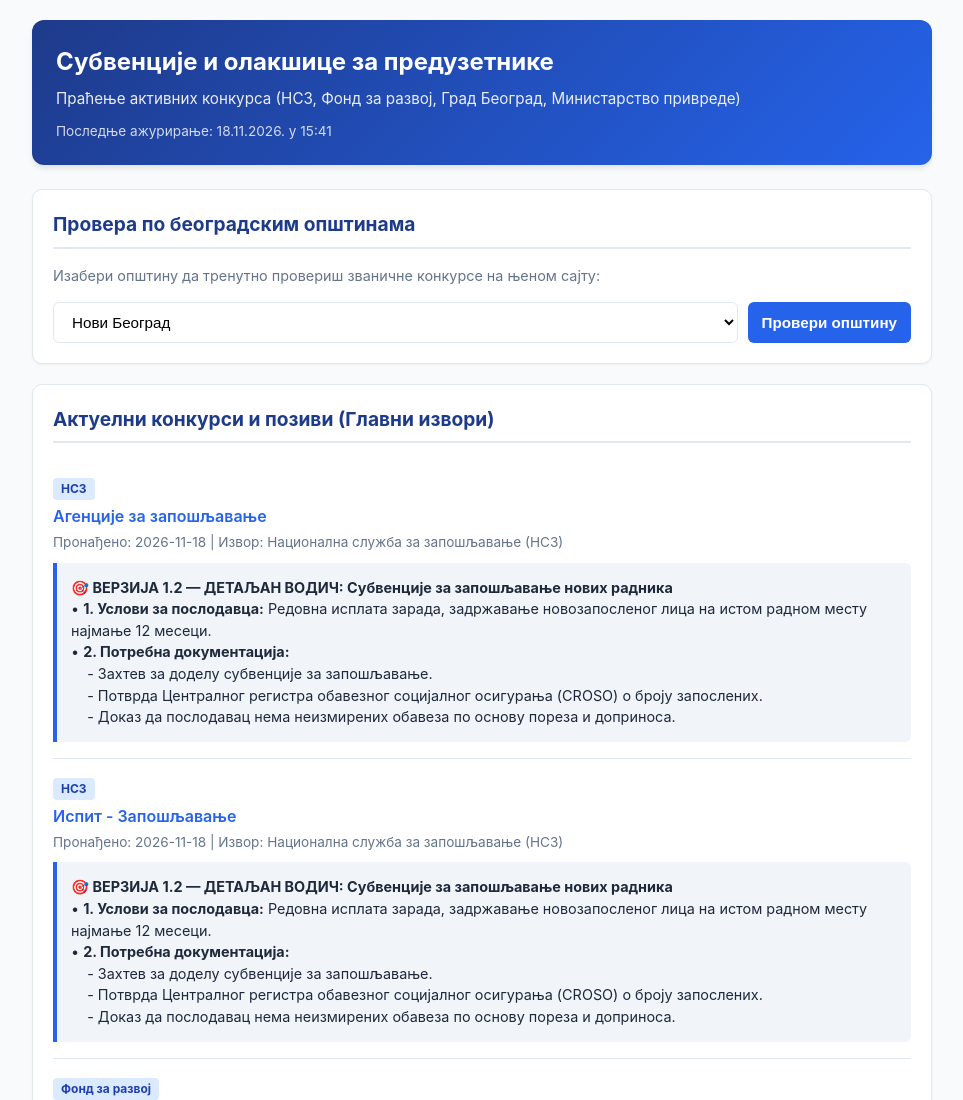
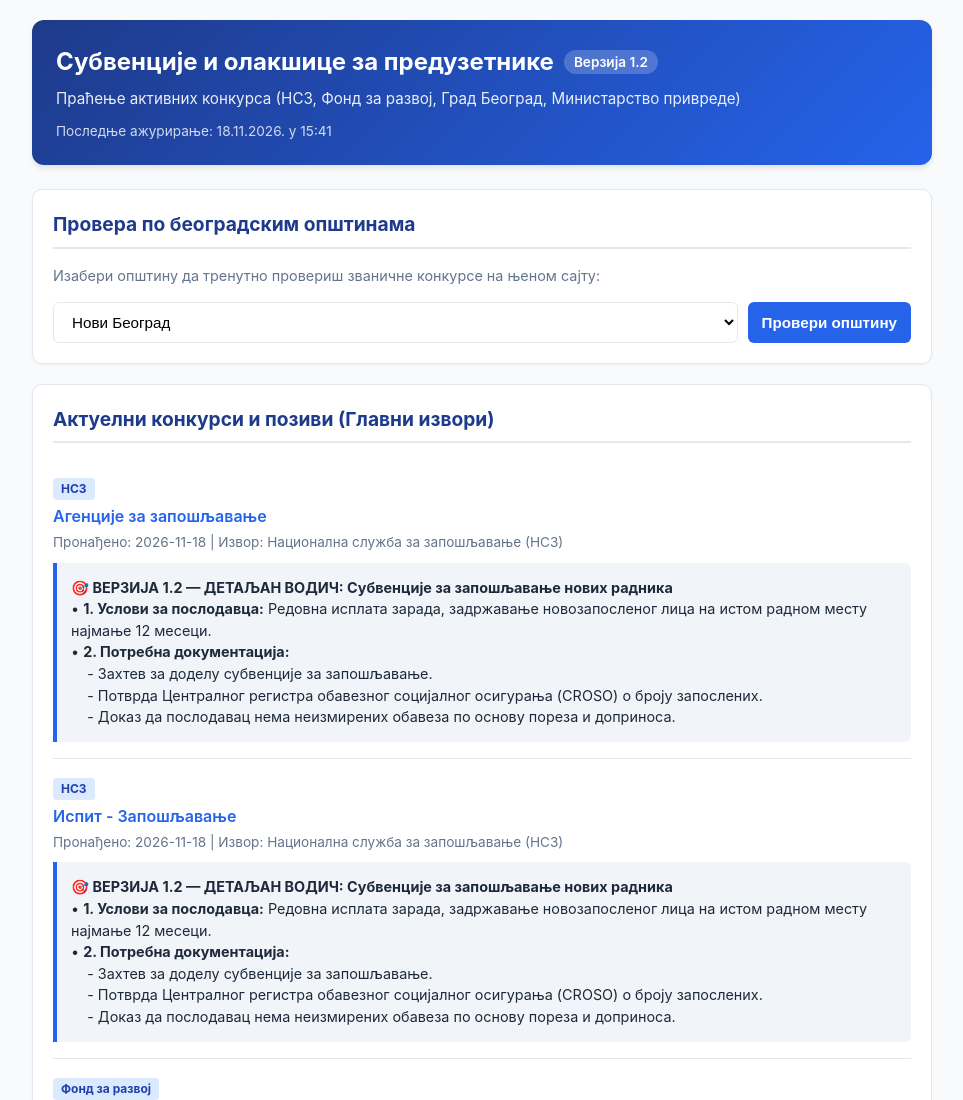
Before and after one commit to with567only/subvencije, a plain HTML site: page index.html in a window 1280 px wide. Shown: the top 1100 px of the page, without its empty margins (158-1121 px from the left). Drawn offline with Linux system fonts and the light colour scheme.

Commit message:
Update index.html

```diff
--- a/index.html
+++ b/index.html
@@ -3,7 +3,7 @@
 <head>
     <meta charset="UTF-8">
     <meta name="viewport" content="width=device-width, initial-scale=1.0">
-    <title>Субвенције и олакшице за предузетнике</title>
+    <title>Субвенције и олакшице за предузетнике (v1.2)</title>
     <style>
         :root {
             --primary: #1e3a8a;
@@ -37,6 +37,17 @@
         header h1 {
             margin: 0 0 8px 0;
             font-size: 1.5rem;
+            display: flex;
+            align-items: center;
+            gap: 10px;
+            flex-wrap: wrap;
+        }
+        .version-badge {
+            background: rgba(255, 255, 255, 0.2);
+            font-size: 0.85rem;
+            padding: 2px 10px;
+            border-radius: 20px;
+            font-weight: 600;
         }
         header p {
             margin: 0;
@@ -138,7 +149,7 @@
 
 <div class="container">
     <header>
-        <h1>Субвенције и олакшице за предузетнике</h1>
+        <h1>Субвенције и олакшице за предузетнике <span class="version-badge">Верзија 1.2</span></h1>
         <p>Праћење активних конкурса (НСЗ, Фонд за развој, Град Београд, Министарство привреде)</p>
         <div id="last-update" style="margin-top: 10px; font-size: 0.85rem; opacity: 0.8;">Учитавање података...</div>
     </header>
```
